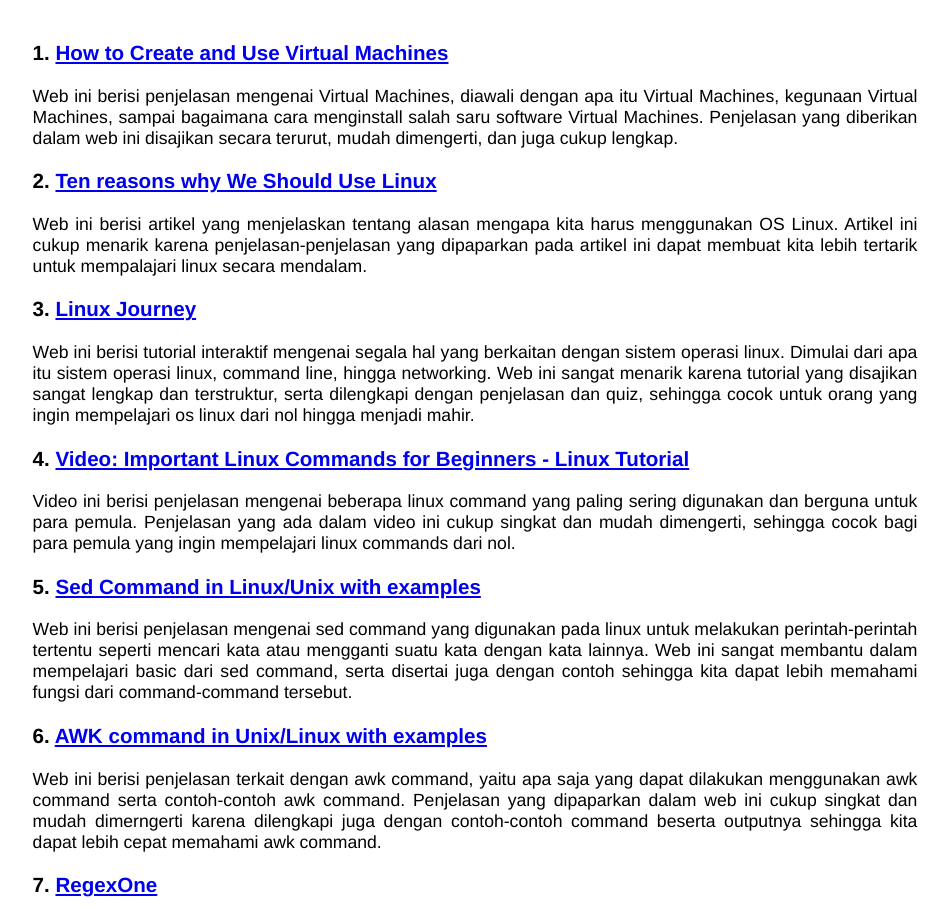
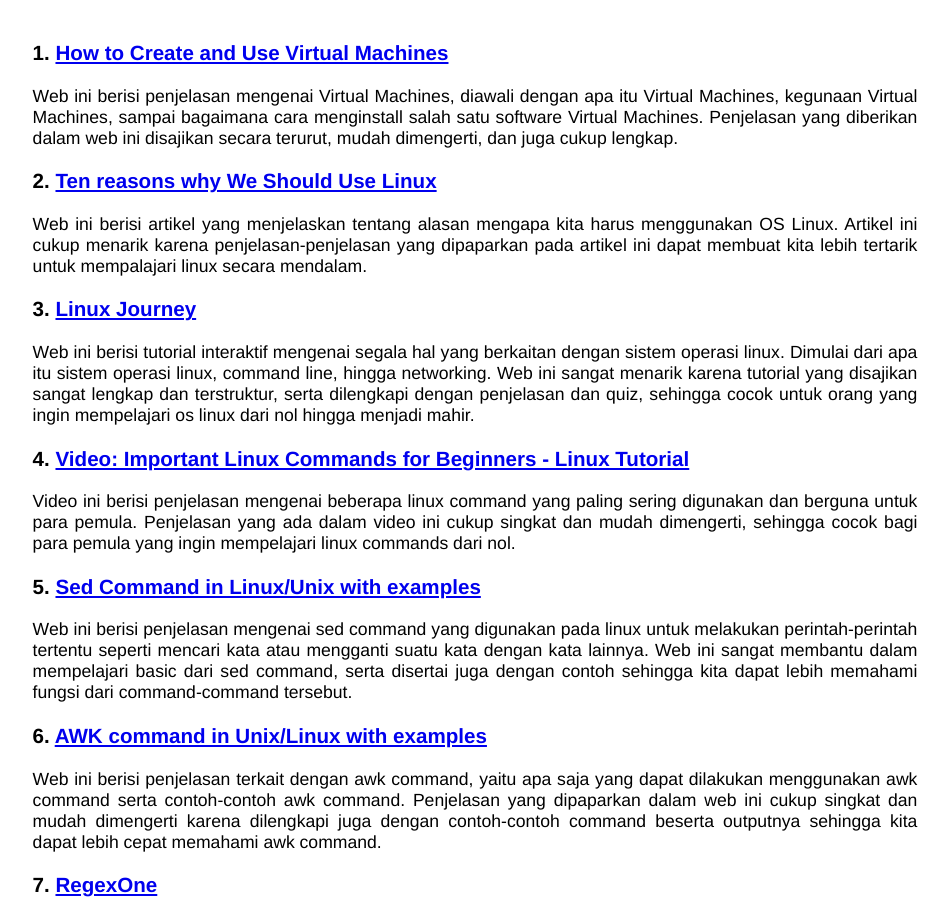
Before and after one commit to shafiraputri01/os211, a Jekyll site: the page built from w01.md, in a window 1280 px wide. Shown: the part 324-1243 px from the top of the page, without its empty margins (165-1114 px from the left). Built offline with Jekyll 4.4.1, drawn with Linux system fonts in a browser that asks for light colours; our own code applies the rules of GitHub Pages for plain Markdown files.

Commit message:
Update w01.md

```diff
--- a/w01.md
+++ b/w01.md
@@ -7,7 +7,7 @@ permalink: /W01/
 <br>
 
 ### 1. [How to Create and Use Virtual Machines](https://www.howtogeek.com/196060/beginner-geek-how-to-create-and-use-virtual-machines/)
-Web ini berisi penjelasan mengenai Virtual Machines, diawali dengan apa itu Virtual Machines, kegunaan Virtual Machines, sampai bagaimana cara menginstall salah saru software Virtual Machines. Penjelasan yang diberikan dalam web ini disajikan secara terurut, mudah dimengerti, dan juga cukup lengkap.
+Web ini berisi penjelasan mengenai Virtual Machines, diawali dengan apa itu Virtual Machines, kegunaan Virtual Machines, sampai bagaimana cara menginstall salah satu software Virtual Machines. Penjelasan yang diberikan dalam web ini disajikan secara terurut, mudah dimengerti, dan juga cukup lengkap.
 
 ### 2. [Ten reasons why We Should Use Linux](https://www.opensourceforu.com/2020/03/reasons-to-use-linux/)
 Web ini berisi artikel yang menjelaskan tentang alasan mengapa kita harus menggunakan OS Linux. Artikel ini cukup menarik karena penjelasan-penjelasan yang dipaparkan pada artikel ini dapat membuat kita lebih tertarik untuk mempalajari linux secara mendalam.
@@ -22,7 +22,7 @@ Video ini berisi penjelasan mengenai beberapa linux command yang paling sering d
 Web ini berisi penjelasan mengenai sed command yang digunakan pada linux untuk melakukan perintah-perintah tertentu seperti mencari kata atau mengganti suatu kata dengan kata lainnya. Web ini sangat membantu dalam mempelajari basic dari sed command, serta disertai juga dengan contoh sehingga kita dapat lebih memahami fungsi dari command-command tersebut.
 
 ### 6. [AWK command in Unix/Linux with examples](https://www.geeksforgeeks.org/awk-command-unixlinux-examples/)
-Web ini berisi penjelasan terkait dengan awk command, yaitu apa saja yang dapat dilakukan menggunakan awk command serta contoh-contoh awk command. Penjelasan yang dipaparkan dalam web ini cukup singkat dan mudah dimerngerti karena dilengkapi juga dengan contoh-contoh command beserta outputnya sehingga kita dapat lebih cepat memahami awk command.
+Web ini berisi penjelasan terkait dengan awk command, yaitu apa saja yang dapat dilakukan menggunakan awk command serta contoh-contoh awk command. Penjelasan yang dipaparkan dalam web ini cukup singkat dan mudah dimengerti karena dilengkapi juga dengan contoh-contoh command beserta outputnya sehingga kita dapat lebih cepat memahami awk command.
 
 ### 7. [RegexOne](https://regexone.com/)
 Web ini berisikan tutorial mengenai Regular Expressions (Regex). Selain berisi penjelasan, tutorial dalam web ini disajikan dengan latihan interaktif, sehingga kita dapat langsung mengecek apakah pemahaman yang telah kita pelajari pada tutorial tersebut sudah benar atau belum.
```
